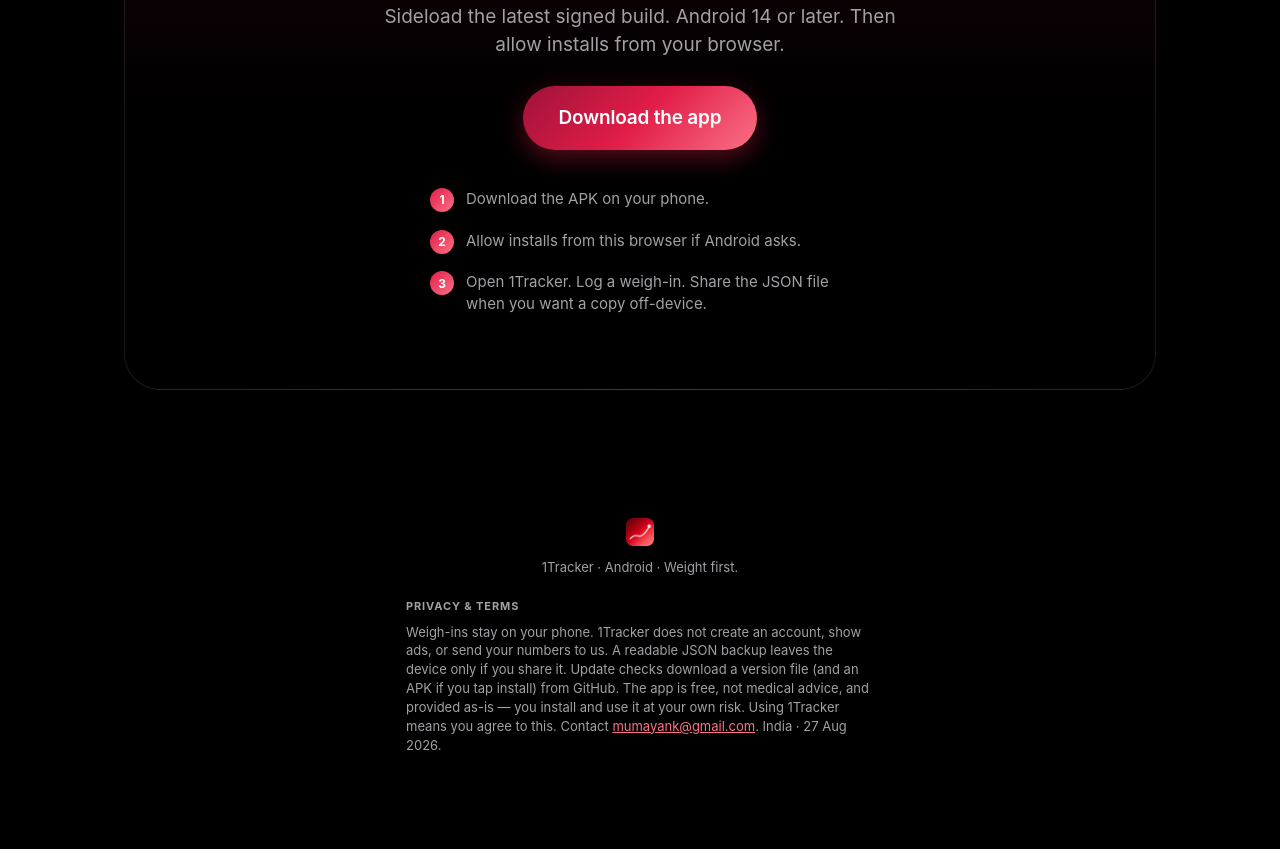
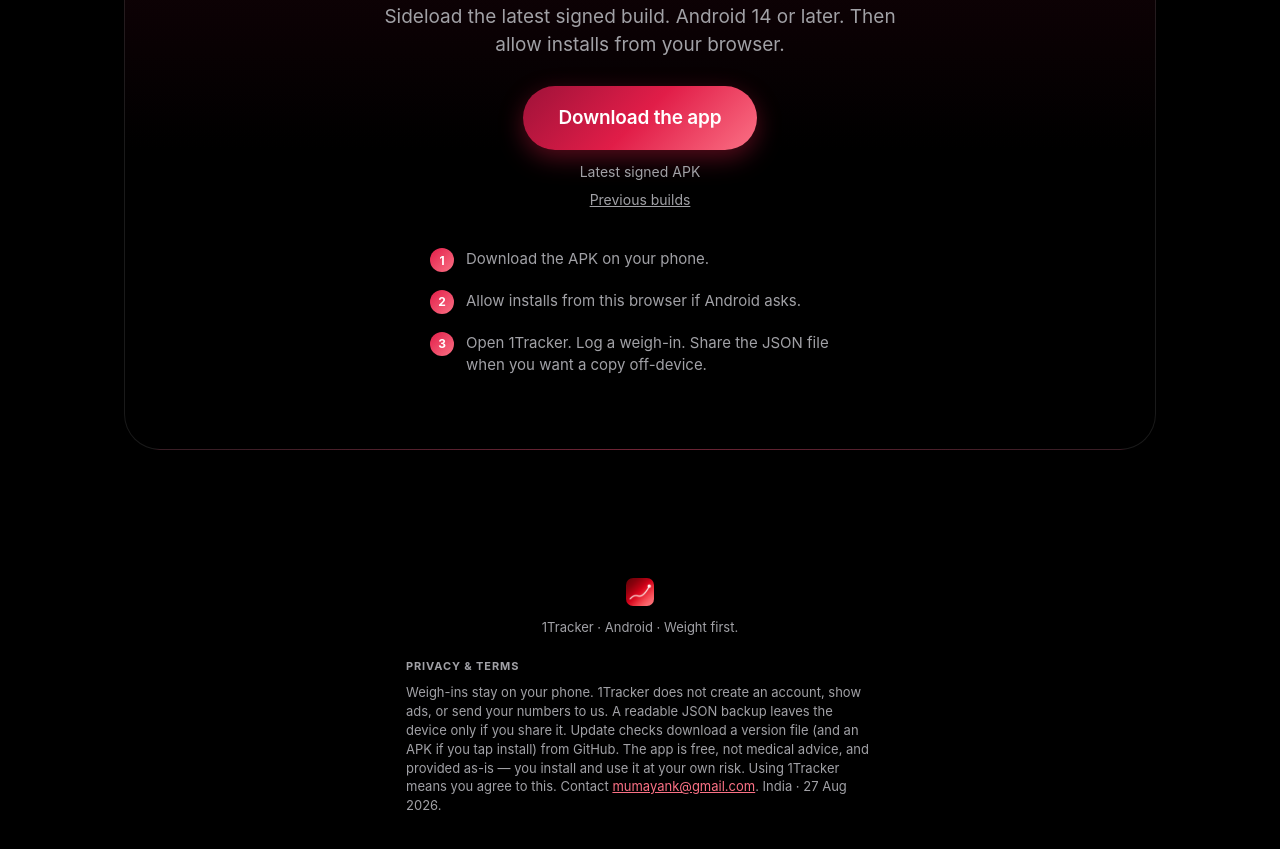
Before and after one commit to mumayank/1tracker-public, a plain HTML site: page index.html in a window 1280 px wide. Shown: the part 3871-4720 px from the top of the page. Before the commit the page ends 4685 px from the top, so only its background shows below. Drawn offline with Linux system fonts and the light colour scheme; no server answers.

Commit message:
Point the download button at the versioned timestamped APK.
The filename and Previous builds link make it obvious which sideload is current and where older copies live.

```diff
--- a/index.html
+++ b/index.html
@@ -172,9 +172,11 @@
         <img class="install-icon" src="./app-icon.jpg" width="96" height="96" alt="1Tracker icon">
         <h2>Get 1Tracker.</h2>
         <p>Sideload the latest signed build. Android 14 or later. Then allow installs from your browser.</p>
-        <a class="btn btn-primary btn-xl" href="https://raw.githubusercontent.com/mumayank/tracker-releases/main/1tracker.apk">
+        <a class="btn btn-primary btn-xl" data-download-apk href="https://raw.githubusercontent.com/mumayank/tracker-releases/main/1tracker.apk">
           Download the app
         </a>
+        <p class="install-version" data-download-label></p>
+        <p class="install-past"><a href="https://github.com/mumayank/tracker-releases">Previous builds</a></p>
         <ol class="install-steps">
           <li>Download the APK on your phone.</li>
           <li>Allow installs from this browser if Android asks.</li>
--- a/script.js
+++ b/script.js
@@ -25,3 +25,37 @@
 
   nodes.forEach((el) => io.observe(el));
 })();
+
+(() => {
+  const button = document.querySelector("[data-download-apk]");
+  const label = document.querySelector("[data-download-label]");
+  if (!button) return;
+
+  const versionJson =
+    "https://raw.githubusercontent.com/mumayank/tracker-releases/main/version.json";
+  const filesBase =
+    "https://raw.githubusercontent.com/mumayank/tracker-releases/main/";
+
+  fetch(`${versionJson}?t=${Date.now()}`)
+    .then((response) => {
+      if (!response.ok) throw new Error("version.json missing");
+      return response.json();
+    })
+    .then((data) => {
+      const fileName = data.apkFileName || "1tracker.apk";
+      const versionName = data.versionName || "";
+      button.href = `${filesBase}${fileName}`;
+      button.setAttribute("download", fileName);
+      if (versionName) {
+        button.textContent = `Download ${versionName}`;
+      }
+      if (label) {
+        label.textContent = fileName;
+      }
+    })
+    .catch(() => {
+      if (label) {
+        label.textContent = "Latest signed APK";
+      }
+    });
+})();
--- a/styles.css
+++ b/styles.css
@@ -588,6 +588,21 @@
   font-size: 19px;
 }
 
+.install-panel .install-version {
+  margin: 12px auto 8px;
+  font-size: 14px;
+  word-break: break-all;
+}
+
+.install-panel .install-past {
+  margin: 0 auto 8px;
+  font-size: 14px;
+}
+
+.install-past a {
+  color: var(--muted);
+}
+
 .install-steps {
   max-width: 28em;
   margin: 28px auto 0;
```
